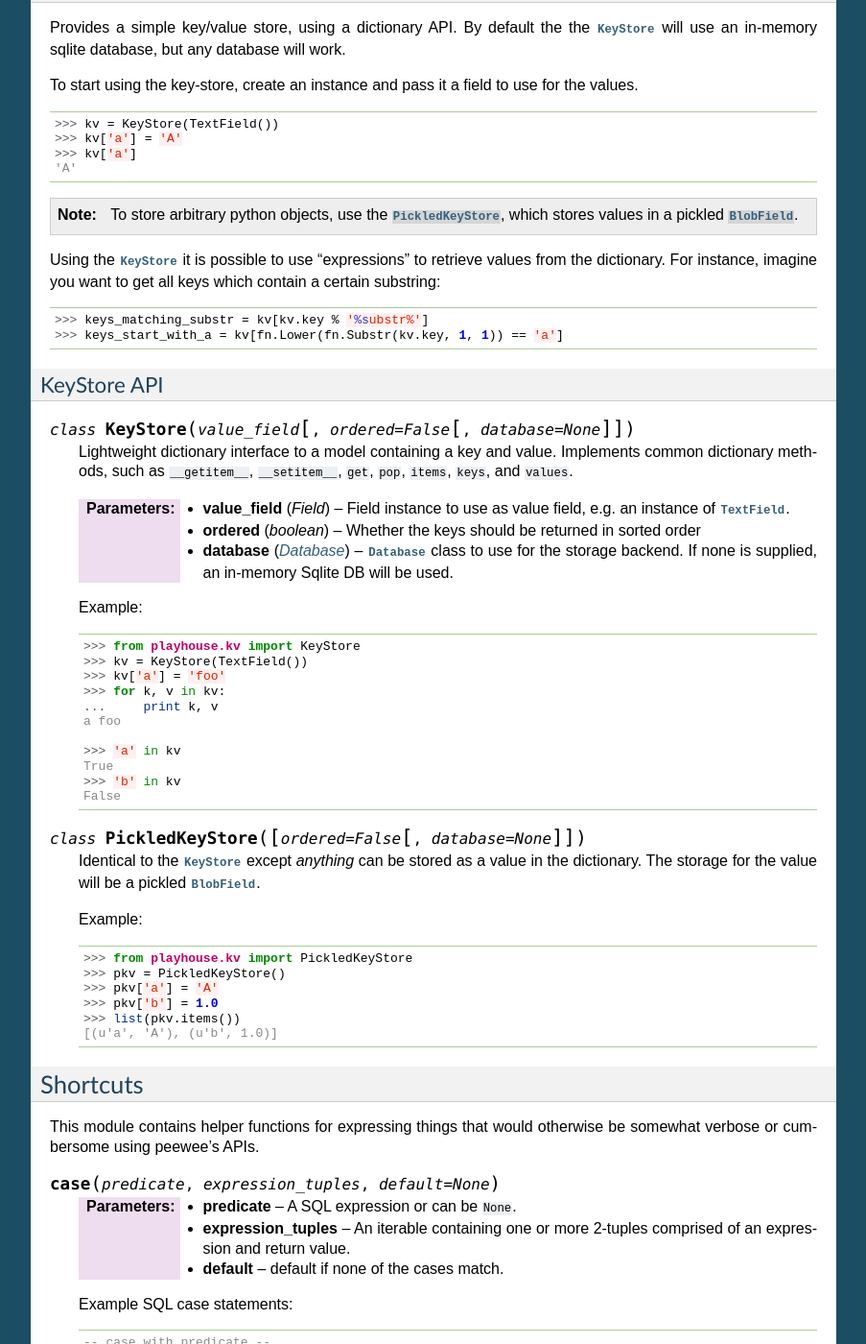
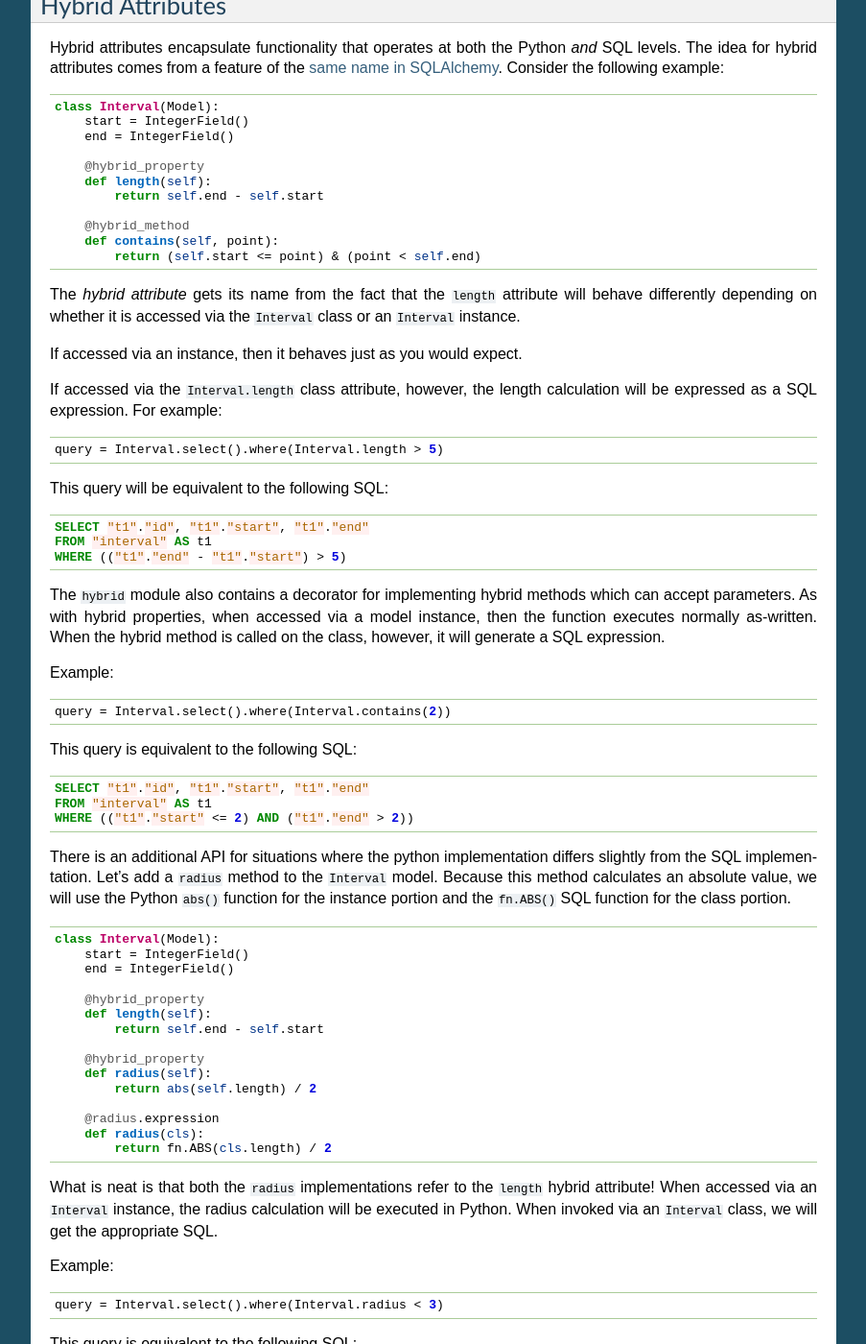
Before and after one commit to coleifer/peewee, a Sphinx documentation site: the page built from docs/peewee/playhouse.rst, in a window 1280 px wide and 1400 px high, scrolled down 33164 px. Shown: the whole window at 96% size, without its empty margins (198-1101 px from the left). Built offline with Sphinx 7.4.7, drawn with Linux system fonts in a browser that asks for light colours; pages that are not in the unit, such as notebooks, are missing from menus; some of the changed text lies outside the part shown.

Commit message:
Docs updates.

```diff
--- a/docs/peewee/database.rst
+++ b/docs/peewee/database.rst
@@ -597,7 +597,7 @@ I haven't used bottle myself, but looking at the documentation I believe the fol
 Web.py
 ^^^^^^
 
-See `application processors <http://webpy.org/cookbook/application_processors`_.
+See `application processors <http://webpy.org/cookbook/application_processors>`_.
 
 .. code-block:: python
 
--- a/docs/peewee/playhouse.rst
+++ b/docs/peewee/playhouse.rst
@@ -21,6 +21,7 @@ Modules which expose higher-level python constructs:
 * :ref:`dataset`
 * :ref:`djpeewee`
 * :ref:`gfk`
+* :ref:`hybrid`
 * :ref:`kv`
 * :ref:`shortcuts`
 * :ref:`signals`
@@ -2090,6 +2091,181 @@ GFK API
 .. py:class:: ReverseGFK(model, [model_type_field='object_type'[, model_id_field='object_id']])
 
     Back-reference support for :py:class:`GFKField`.
+
+.. _hybrid:
+
+Hybrid Attributes
+-----------------
+
+Hybrid attributes encapsulate functionality that operates at both the Python *and* SQL levels. The idea for hybrid attributes comes from a feature of the `same name in SQLAlchemy <http://docs.sqlalchemy.org/en/improve_toc/orm/extensions/hybrid.html>`_. Consider the following example:
+
+.. code-block:: python
+
+    class Interval(Model):
+        start = IntegerField()
+        end = IntegerField()
+
+        @hybrid_property
+        def length(self):
+            return self.end - self.start
+
+        @hybrid_method
+        def contains(self, point):
+            return (self.start <= point) & (point < self.end)
+
+The *hybrid attribute* gets its name from the fact that the ``length`` attribute will behave differently depending on whether it is accessed via the ``Interval`` class or an ``Interval`` instance.
+
+If accessed via an instance, then it behaves just as you would expect.
+
+If accessed via the ``Interval.length`` class attribute, however, the length calculation will be expressed as a SQL expression. For example:
+
+.. code-block:: python
+
+    query = Interval.select().where(Interval.length > 5)
+
+This query will be equivalent to the following SQL:
+
+.. code-block:: sql
+
+    SELECT "t1"."id", "t1"."start", "t1"."end"
+    FROM "interval" AS t1
+    WHERE (("t1"."end" - "t1"."start") > 5)
+
+The ``hybrid`` module also contains a decorator for implementing hybrid methods which can accept parameters. As with hybrid properties, when accessed via a model instance, then the function executes normally as-written. When the hybrid method is called on the class, however, it will generate a SQL expression.
+
+Example:
+
+.. code-block:: python
+
+    query = Interval.select().where(Interval.contains(2))
+
+This query is equivalent to the following SQL:
+
+.. code-block:: sql
+
+    SELECT "t1"."id", "t1"."start", "t1"."end"
+    FROM "interval" AS t1
+    WHERE (("t1"."start" <= 2) AND ("t1"."end" > 2))
+
+There is an additional API for situations where the python implementation differs slightly from the SQL implementation. Let's add a ``radius`` method to the ``Interval`` model. Because this method calculates an absolute value, we will use the Python ``abs()`` function for the instance portion and the ``fn.ABS()`` SQL function for the class portion.
+
+.. code-block:: python
+
+    class Interval(Model):
+        start = IntegerField()
+        end = IntegerField()
+
+        @hybrid_property
+        def length(self):
+            return self.end - self.start
+
+        @hybrid_property
+        def radius(self):
+            return abs(self.length) / 2
+
+        @radius.expression
+        def radius(cls):
+            return fn.ABS(cls.length) / 2
+
+What is neat is that both the ``radius`` implementations refer to the ``length`` hybrid attribute! When accessed via an ``Interval`` instance, the radius calculation will be executed in Python. When invoked via an ``Interval`` class, we will get the appropriate SQL.
+
+Example:
+
+.. code-block:: python
+
+    query = Interval.select().where(Interval.radius < 3)
+
+This query is equivalent to the following SQL:
+
+.. code-block:: sql
+
+    SELECT "t1"."id", "t1"."start", "t1"."end"
+    FROM "interval" AS t1
+    WHERE ((abs("t1"."end" - "t1"."start") / 2) < 3)
+
+Pretty neat, right? Thanks for the cool idea, SQLAlchemy!
+
+Hybrid API
+^^^^^^^^^^
+
+.. py:class:: hybrid_method(func[, expr=None])
+
+    Method decorator that allows the definition of a Python object method with both instance-level and class-level behavior.
+
+    Example:
+
+    .. code-block:: python
+
+        class Interval(Model):
+            start = IntegerField()
+            end = IntegerField()
+
+            @hybrid_method
+            def contains(self, point):
+                return (self.start <= point) & (point < self.end)
+
+    When called with an ``Interval`` instance, the ``contains`` method will behave as you would expect. When called as a classmethod, though, a SQL expression will be generated:
+
+    .. code-block:: python
+
+        query = Interval.select().where(Interval.contains(2))
+
+    Would generate the following SQL:
+
+    .. code-block:: sql
+
+        SELECT "t1"."id", "t1"."start", "t1"."end"
+        FROM "interval" AS t1
+        WHERE (("t1"."start" <= 2) AND (2 < "t1"."end"))
+
+    .. py:method:: expression(expr)
+
+        Method decorator for specifying the SQL-expression producing method.
+
+.. py:class:: hybrid_property(fget[, fset=None[, fdel=None[, expr=None]]])
+
+    Method decorator that allows the definition of a Python object property with both instance-level and class-level behavior.
+
+    Examples:
+
+    .. code-block:: python
+
+        class Interval(Model):
+            start = IntegerField()
+            end = IntegerField()
+
+            @hybrid_property
+            def length(self):
+                return self.end - self.start
+
+            @hybrid_property
+            def radius(self):
+                return abs(self.length) / 2
+
+            @radius.expression
+            def radius(cls):
+                return fn.ABS(cls.length) / 2
+
+    When accessed on an ``Interval`` instance, the ``length`` and ``radius`` properties will behave as you would expect. When accessed as class attributes, though, a SQL expression will be generated instead:
+
+    .. code-block:: python
+
+        query = (Interval
+                 .select()
+                 .where(
+                     (Interval.length > 6) &
+                     (Interval.radius >= 3)))
+
+    Would generate the following SQL:
+
+    .. code-block:: sql
+
+        SELECT "t1"."id", "t1"."start", "t1"."end"
+        FROM "interval" AS t1
+        WHERE (
+            (("t1"."end" - "t1"."start") > 6) AND
+            ((abs("t1"."end" - "t1"."start") / 2) >= 3)
+        )
 
 .. _kv:
 
--- a/docs/peewee/querying.rst
+++ b/docs/peewee/querying.rst
@@ -939,7 +939,7 @@ For more examples, see the :ref:`expressions` section.
   string matching, remember to use asterisks for the wildcard.
 
 Three valued logic
-^^^^^^^^^^^^^^^^^^
+------------------
 
 Because of the way SQL handles ``NULL``, there are some special operations available for expressing:
 
```
